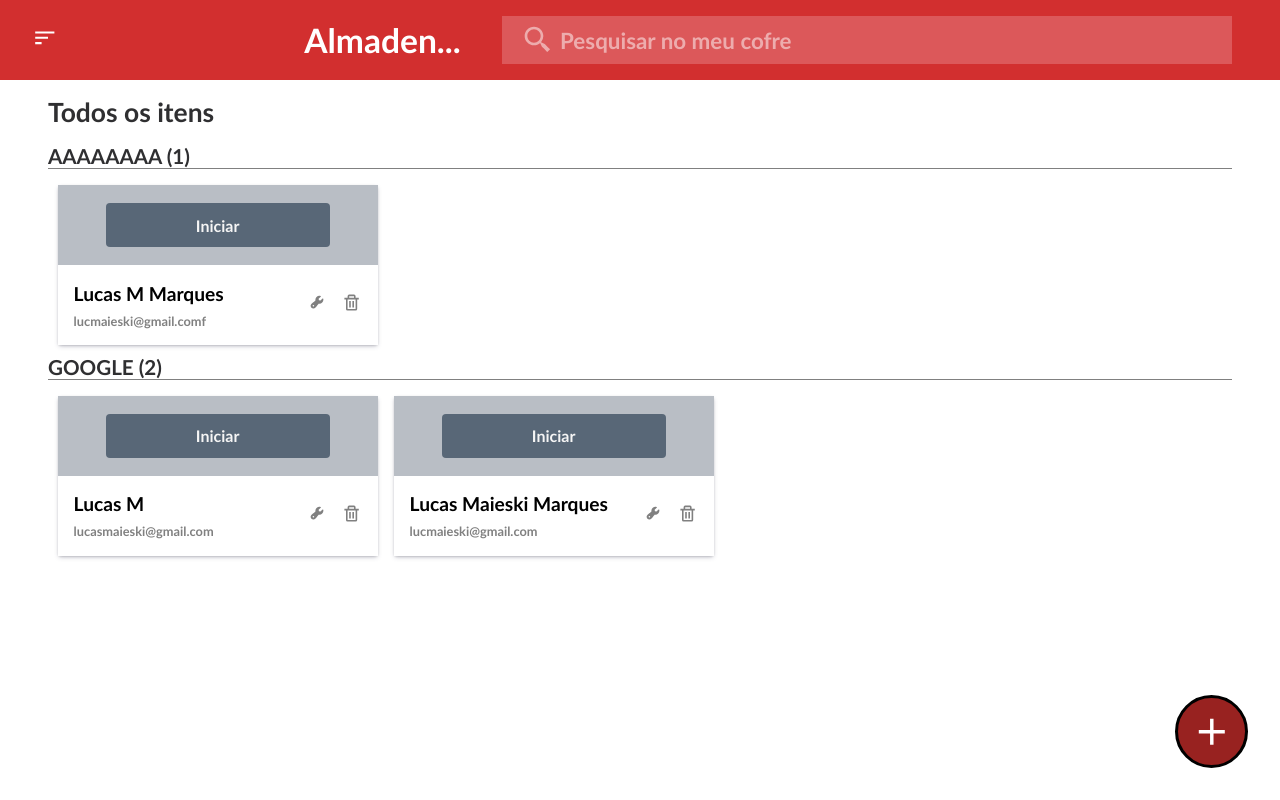
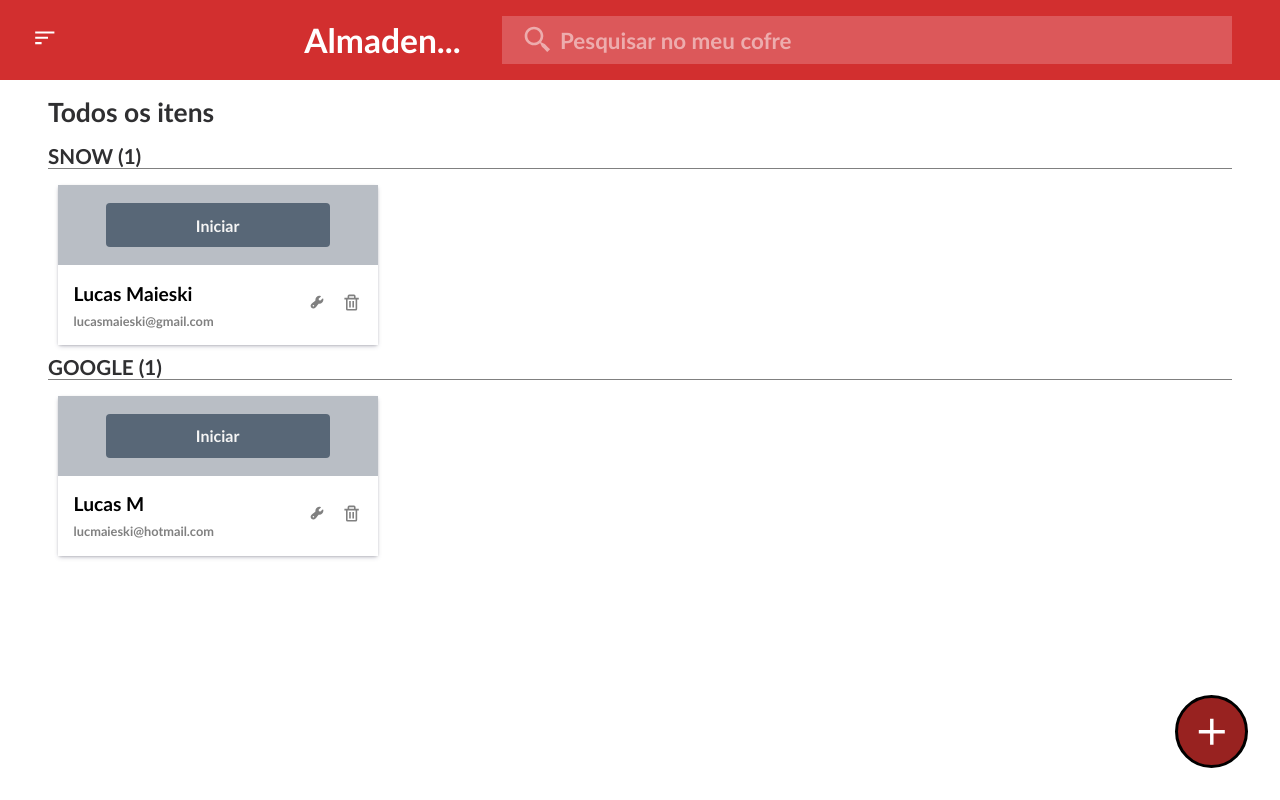
Before and after one commit to Lucky-ta/DESAFIO-CODIE, a Next.js app: page / in a window 1280 px wide. Built offline with nearby package versions, Linux system fonts and the light colour scheme; data requests are answered from the project's data file.

Commit message:
Finish filter system

```diff
--- a/db.json
+++ b/db.json
@@ -2,43 +2,35 @@
   "userPasswords": [
     {
       "url": "https://github.com/Lucky-ta/twitter2.0/blob/main/src/services/tweetApi.ts",
-      "name": "Lucas M Marques",
-      "file": "AAAAAAAA",
-      "email": "lucmaieski@gmail.comf",
-      "password": "asfasfasdfaf",
-      "id": 6
+      "name": "Lucas Maieski ",
+      "file": "SNOW",
+      "email": "lucasmaieski@gmail.com",
+      "password": "asdfafaf",
+      "id": 2
     },
     {
       "url": "https://github.com/Lucky-ta/twitter2.0/blob/main/src/services/tweetApi.ts",
       "name": "Lucas M",
       "file": "GOOGLE",
-      "email": "lucasmaieski@gmail.com",
-      "password": "sdfafadsf",
-      "id": 7
-    },
-    {
-      "url": "https://github.com/Lucky-ta/twitter2.0/blob/main/src/services/tweetApi.ts",
-      "name": "Lucas Maieski Marques",
-      "file": "GOOGLE",
-      "email": "lucmaieski@gmail.com",
-      "password": "asdfadfaf",
-      "id": 8
+      "email": "lucmaieski@hotmail.com",
+      "password": "fasdfasfdasf",
+      "id": 4
     }
   ],
   "files": [
     {
-      "fileName": "AAAAAAAA",
+      "fileName": "SNOW",
       "passwords": [
         {
           "url": "https://github.com/Lucky-ta/twitter2.0/blob/main/src/services/tweetApi.ts",
-          "name": "Lucas M Marques",
-          "file": "AAAAAAAA",
-          "email": "lucmaieski@gmail.comf",
-          "password": "asfasfasdfaf",
-          "id": 6
+          "name": "Lucas Maieski ",
+          "file": "SNOW",
+          "email": "lucasmaieski@gmail.com",
+          "password": "asdfafaf",
+          "id": 2
         }
       ],
-      "id": 4
+      "id": 2
     },
     {
       "fileName": "GOOGLE",
@@ -47,20 +39,12 @@
           "url": "https://github.com/Lucky-ta/twitter2.0/blob/main/src/services/tweetApi.ts",
           "name": "Lucas M",
           "file": "GOOGLE",
-          "email": "lucasmaieski@gmail.com",
-          "password": "sdfafadsf",
-          "id": 7
-        },
-        {
-          "url": "https://github.com/Lucky-ta/twitter2.0/blob/main/src/services/tweetApi.ts",
-          "name": "Lucas Maieski Marques",
-          "file": "GOOGLE",
-          "email": "lucmaieski@gmail.com",
-          "password": "asdfadfaf",
-          "id": 8
+          "email": "lucmaieski@hotmail.com",
+          "password": "fasdfasfdasf",
+          "id": 4
         }
       ],
-      "id": 5
+      "id": 3
     }
   ]
 }
--- a/src/components/Header/HeaderComponent.tsx
+++ b/src/components/Header/HeaderComponent.tsx
@@ -1,25 +1,37 @@
 import * as StyledHeader from "./index";
 import { BiSearchAlt2 } from "react-icons/bi";
 import MyContext from "../../context/MyContext";
-import { useContext } from "react";
+import { useContext, useState } from "react";
 import { MdOutlineSort } from "react-icons/md";
 import { DataShape, FileShape } from "../../interfaces/interfaces";
+import useFetch from "../../hooks/swrHook";
 
 export default function HeaderComponent({ data }) {
   const { setFilteredFiles, setSimpleModalStatus, simpleModalStatus } =
     useContext(MyContext);
+  const [pageReload, setPageReload] = useState(false);
 
   const filterFiles = ({ value: word }) => {
     const wordToLowerCase = word.toString().toLowerCase();
 
-    const dataFilter = data.filter((object: FileShape) => {
+    const dataCopy = [...data];
+    const dataFilter = dataCopy.filter((object: FileShape) => {
       return object.passwords.some((pass: DataShape) => {
         return Object.values(pass).some((val) =>
           val.toString().toLowerCase().includes(wordToLowerCase)
         );
       });
     });
-    return setFilteredFiles(dataFilter);
+
+    if (word.length !== 0) {
+      setFilteredFiles(dataFilter);
+      setPageReload(!pageReload);
+      return;
+    } else {
+      setFilteredFiles(data);
+      setPageReload(!pageReload);
+      return;
+    }
   };
 
   const handleModalStatus = () => {
--- a/src/components/PasswordsCard/PasswordCard.tsx
+++ b/src/components/PasswordsCard/PasswordCard.tsx
@@ -9,6 +9,7 @@ import { TiSpanner } from "react-icons/ti";
 import * as StyledPassCard from "./index";
 import { BiTrash } from "react-icons/bi";
 import useFetch from "../../hooks/swrHook";
+import { deleteMutate, updateMutate } from "../../utils/mutateFunctions/mutate";
 
 interface PasswordCardPropsShape {
   password: DataShape;
@@ -35,36 +36,22 @@ export default function PasswordCard({ password }: PasswordCardPropsShape) {
   };
 
   const handleDeleteCard = async () => {
-    const file = data.find((file: any) => file.fileName === password.file);
-    const updatedPasswords = file.passwords.filter(
-      (filterPass: any) => filterPass.id !== password.id
-    );
-
-    const fileIndex = data.findIndex(
-      ({ fileName }) => fileName === password.file
-    );
-
-    if (data[fileIndex].passwords.length !== 1) {
-      data[fileIndex].passwords = updatedPasswords;
-    } else {
-      data.splice(fileIndex, 1);
-    }
-
-    mutate(data, false);
-
-    // await PasswordManager.deleteUserPassword(password);
+    deleteMutate(data, password, mutate);
+    await PasswordManager.deleteUserPassword(password);
     return setReloadPageTrigger(!reloadPageTrigger);
   };
 
   const handleEditPassword = async (formData: DataShape) => {
     const validationResult = await validateForm(formData);
-    if (validationResult.message) {
-      return setFormError(validationResult.message);
-    } else {
-      await PasswordManager.updateUserPassword(password, formData);
-      setIsModalOpen(false);
-      return setReloadPageTrigger(!reloadPageTrigger);
+    if (!validationResult) {
+      setFormError("Validation failed. Please check the form data.");
+      return;
     }
+
+    updateMutate(data, formData, mutate);
+    await PasswordManager.updateUserPassword(password, formData);
+    setIsModalOpen(false);
+    setReloadPageTrigger(!reloadPageTrigger);
   };
 
   return (
--- a/src/context/MyContext.ts
+++ b/src/context/MyContext.ts
@@ -5,7 +5,7 @@ export type ContextDataShape = {
     reloadPageTrigger: boolean;
     setReloadPageTrigger: (value: boolean) => void;
     filteredFiles: FileShape;
-    setFilteredFiles: (value: FileShape) => void;
+    setFilteredFiles: (value: FileShape[]) => void;
     simpleModalStatus: boolean;
     setSimpleModalStatus: (value: boolean) => void;
 };
--- a/src/pages/index.tsx
+++ b/src/pages/index.tsx
@@ -13,13 +13,14 @@ import { getFiles } from "../services/api/filesApi";
 import MyContext from "../context/MyContext";
 import { IoMdAdd } from "react-icons/io";
 import useFetch from "../hooks/swrHook";
+import { createMutate } from "../utils/mutateFunctions/mutate";
 
 export default function Home() {
   const [isModalOpen, setIsModalOpen] = useState(false);
   const [formError, setFormError] = useState("");
 
-  const { data: fetchData } = useFetch();
-  if (!fetchData) return <span>Carregando...</span>;
+  const { data, mutate } = useFetch();
+  if (!data) return <span>Carregando...</span>;
 
   const {
     setReloadPageTrigger,
@@ -28,13 +29,14 @@ export default function Home() {
     simpleModalStatus,
   } = useContext(MyContext);
 
-  const handleSubmit = async (data: DataShape) => {
-    const validationResult = await validateForm(data);
+  const handleSubmit = async (formData: DataShape) => {
+    const validationResult = await validateForm(formData);
 
     if (validationResult.message) {
       return setFormError(validationResult.message);
     } else {
-      await PasswordManager.createUserPassword(data);
+      createMutate(data, formData, mutate);
+      await PasswordManager.createUserPassword(formData);
       setIsModalOpen(false);
       return setReloadPageTrigger(!reloadPageTrigger);
     }
@@ -48,22 +50,14 @@ export default function Home() {
     setIsModalOpen(false);
   };
 
-  // useEffect(() => {
-  //   const fetchData = async () => {
-  //     const response = await getFiles();
-  //     setData(response);
-  //   };
-  //   fetchData();
-  // }, [reloadPageTrigger]);
-
   return (
     <GlobalContainer.GlobalContainer>
-      <HeaderComponent data={fetchData} />
+      <HeaderComponent data={data} />
       <GlobalContainer.GlobalContainer className="secondary">
         {simpleModalStatus && <LeftOptions />}
         <GlobalContainer.GlobalContainer className="third">
           <h2>Todos os itens</h2>
-          <FileSystem data={fetchData} />
+          <FileSystem data={filteredFiles ? filteredFiles : data} />
         </GlobalContainer.GlobalContainer>
       </GlobalContainer.GlobalContainer>
 
--- /dev/null
+++ b/src/utils/mutateFunctions/mutate.ts
@@ -0,0 +1,102 @@
+export const updateMutate = (data, formData, mutate) => {
+    const originalFileIndex = data.findIndex(
+        (file) => file.fileName === formData.file
+    );
+    if (originalFileIndex === -1) {
+        data.push({
+            fileName: formData.file,
+            passwords: [
+                {
+                    url: formData.url,
+                    name: formData.name,
+                    email: formData.email,
+                    password: formData.password,
+                },
+            ],
+        });
+    } else {
+        const originalFile = data[originalFileIndex];
+        const passwordIndex = originalFile.passwords.findIndex(
+            (password) =>
+                password.url === formData.url && password.email === formData.email
+        );
+
+        if (passwordIndex === -1) {
+            originalFile.passwords.push({
+                url: formData.url,
+                name: formData.name,
+                email: formData.email,
+                password: formData.password,
+                file: formData.file,
+            });
+        } else {
+            originalFile.passwords[passwordIndex] = {
+                url: formData.url,
+                name: formData.name,
+                email: formData.email,
+                password: formData.password,
+                file: formData.file,
+            };
+        }
+
+        const targetFileIndex = data.findIndex(
+            (file) => file.fileName === formData.file
+        );
+        if (targetFileIndex !== -1 && targetFileIndex !== originalFileIndex) {
+            const targetFile = data[targetFileIndex];
+            targetFile.passwords.push(
+                originalFile.passwords.splice(passwordIndex, 1)[0]
+            );
+        }
+    }
+    mutate(data, false);
+}
+
+export const createMutate = (data, formData, mutate) => {
+    const file = data.find((file: any) => file.fileName === formData.file);
+
+    if (!file) {
+        const newFile = {
+            fileName: formData.file,
+            passwords: [
+                {
+                    url: formData.url,
+                    name: formData.name,
+                    email: formData.email,
+                    id: formData.id,
+                    password: formData.password,
+                },
+            ],
+        };
+        data.push(newFile);
+    } else {
+        file.passwords.push({
+            url: formData.url,
+            name: formData.name,
+            email: formData.email,
+            id: formData.id,
+            password: formData.password,
+        });
+    }
+
+    mutate(data, false);
+}
+
+export const deleteMutate = (data, password, mutate) => {
+    const file = data.find((file: any) => file.fileName === password.file);
+    const updatedPasswords = file.passwords.filter(
+        (filterPass: any) => filterPass.id !== password.id
+    );
+
+    const fileIndex = data.findIndex(
+        ({ fileName }) => fileName === password.file
+    );
+
+    if (data[fileIndex].passwords.length !== 1) {
+        data[fileIndex].passwords = updatedPasswords;
+    } else {
+        data.splice(fileIndex, 1);
+    }
+
+    mutate(data, false);
+}
```
Also changed, not shown: 1 other file (tests, documents, lock files or other folders).
